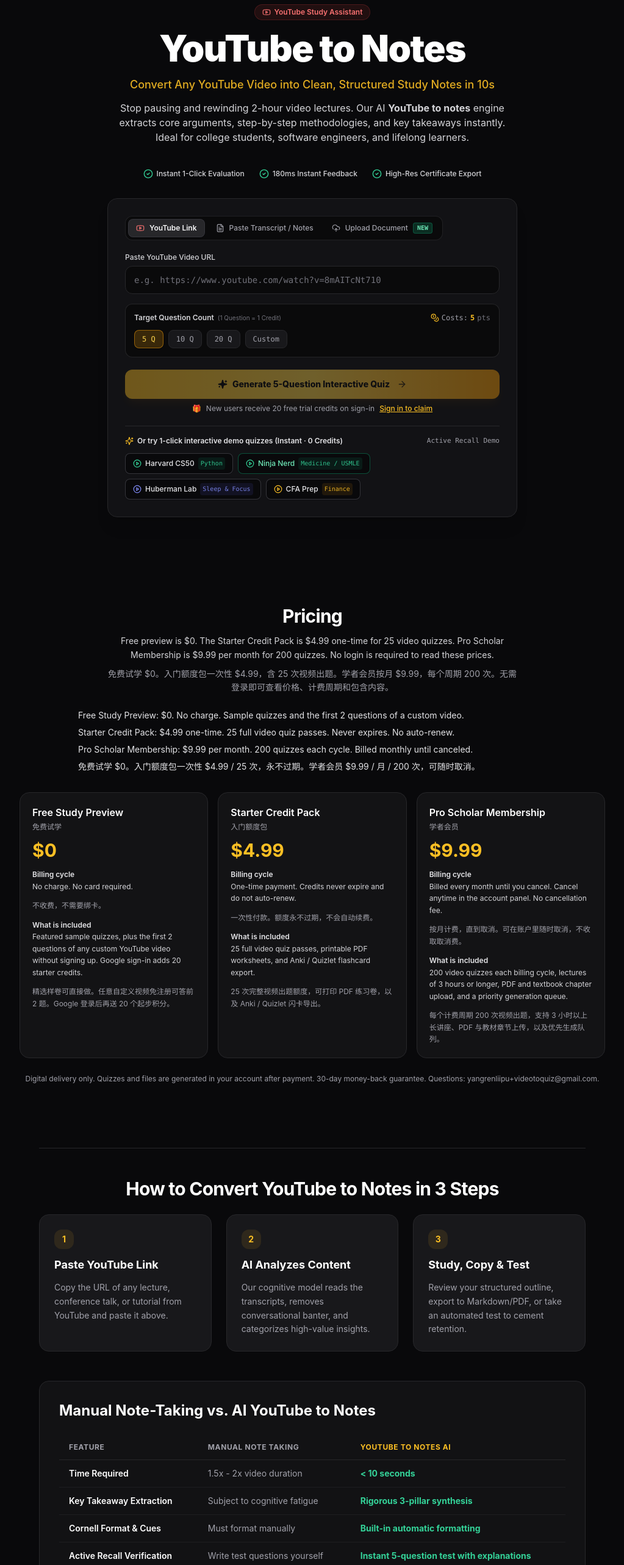
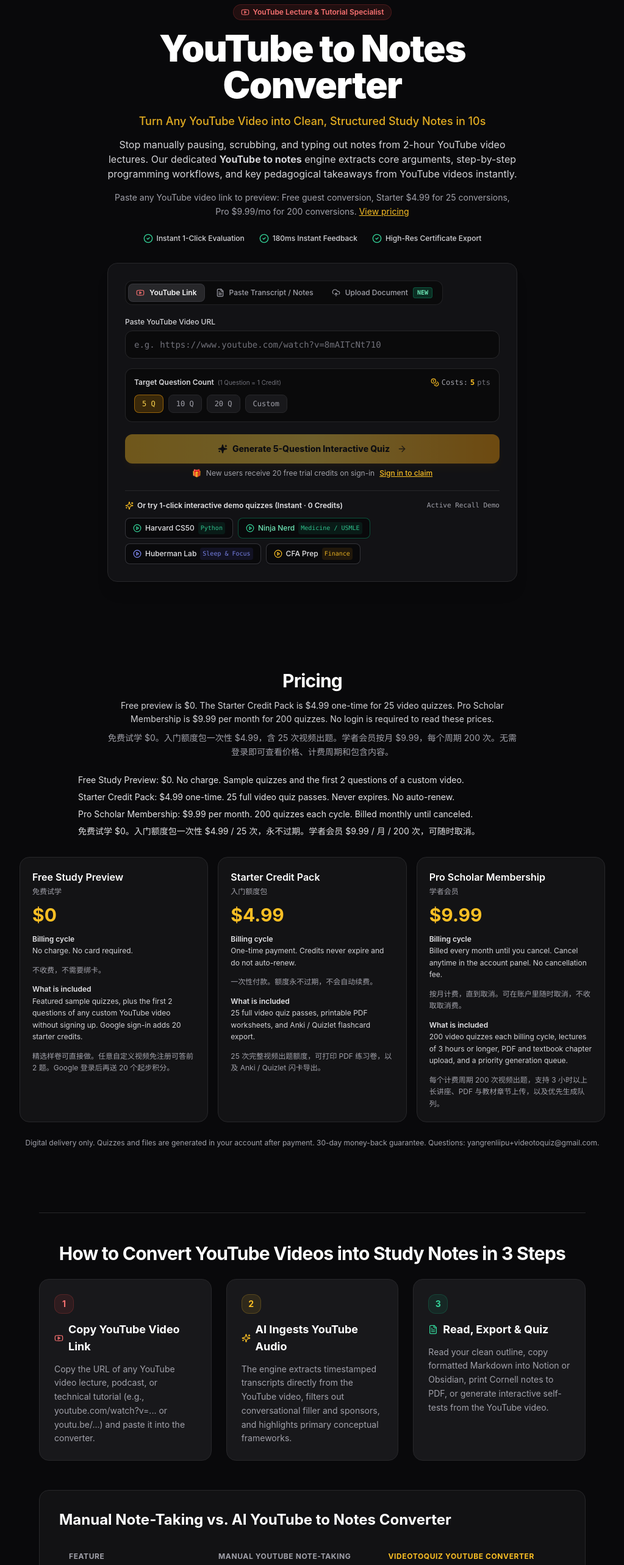
Before and after one commit to yangrenshi/videotoquiz-com, a Next.js app: page /youtube-to-notes in a window 1280 px wide. Shown: the part 120-2686 px from the top of the page at 61% size, without its empty margins (128-1151 px from the left). Built offline with nearby package versions, Linux system fonts and the light colour scheme; no server answers.

Commit message:
feat(seo): differentiate homepage vs youtube-to-notes and add youtube-specific scenarios & faqs

```diff
--- a/src/app/page.tsx
+++ b/src/app/page.tsx
@@ -17,7 +17,7 @@ export default function HomePage() {
         </p>
 
         <p className="text-sm sm:text-base text-zinc-300 max-w-2xl mx-auto leading-relaxed mb-4 font-normal">
-          The fastest AI <strong>video to notes</strong> generator. Convert online lectures, college courses, and tutorial videos into comprehensive study outlines, key takeaways, and printable Cornell notes. Boost exam retention with our automated <strong>video to notes</strong> workflow and active recall quizzes.
+          The fastest AI <strong>video to notes</strong> generator. Convert online lectures, college courses, and tutorial videos into comprehensive study outlines, key takeaways, and printable Cornell notes. Boost exam retention with our automated <strong>video to notes</strong> workflow and active recall quizzes. Looking specifically for YouTube links? Use our dedicated <a href="/youtube-to-notes" className="text-amber-400 underline hover:text-amber-300 font-medium">YouTube to Notes</a> converter.
         </p>
         <p className="text-sm text-zinc-400 max-w-2xl mx-auto leading-relaxed">
           Public pricing, no login required to test: Free study notes preview, Starter $4.99 one-time for 25 conversions, Pro $9.99/mo for 200 conversions.{' '}
--- a/src/app/youtube-to-notes/page.tsx
+++ b/src/app/youtube-to-notes/page.tsx
@@ -3,27 +3,33 @@ import type { Metadata } from 'next';
 import InteractiveQuizSection from '@/components/InteractiveQuizSection';
 import PublicPricingSection from '@/components/PublicPricingSection';
 import Link from 'next/link';
-import { Youtube, CheckCircle2, BookOpen, Sparkles, HelpCircle, ArrowRight } from 'lucide-react';
+import { Youtube, CheckCircle2, BookOpen, Sparkles, HelpCircle, ArrowRight, Clock, ListChecks, FileText } from 'lucide-react';
 
 export const metadata: Metadata = {
-  title: 'YouTube to Notes — Convert YouTube Videos to Study Notes',
-  description: 'Generate structured study notes and summaries from any YouTube video in seconds. Free AI YouTube to notes maker with key takeaways and quiz generator.',
+  title: 'YouTube to Notes — Convert YouTube Videos into Study Notes | VideoToQuiz',
+  description: 'Convert YouTube videos into structured study notes, key takeaways, and flashcards in seconds. Free AI YouTube to notes converter for lectures and tutorials.',
   keywords: [
     'youtube to notes',
-    'youtube video to notes',
-    'convert youtube to notes',
+    'youtube to notes converter',
+    'convert youtube videos to notes',
     'youtube lecture notes generator',
-    'youtube summary notes ai',
-    'ai youtube notes'
+    'youtube video summary notes',
+    'ai youtube notes maker'
   ],
   alternates: {
-    canonical: 'https://videotoquiz.com/youtube-to-notes/',
+    canonical: 'https://videotoquiz.com/youtube-to-notes',
   },
   openGraph: {
-    title: 'YouTube to Notes — Convert YouTube Videos to Study Notes',
-    description: 'Generate structured study notes and summaries from any YouTube video in seconds. Free AI YouTube to notes maker with key takeaways and quiz generator.',
-    url: 'https://videotoquiz.com/youtube-to-notes/',
+    title: 'YouTube to Notes — Convert YouTube Videos into Study Notes | VideoToQuiz',
+    description: 'Convert YouTube videos into structured study notes, key takeaways, and flashcards in seconds. Free AI YouTube to notes converter for lectures and tutorials.',
+    url: 'https://videotoquiz.com/youtube-to-notes',
+    siteName: 'VideoToQuiz',
     type: 'website',
+  },
+  twitter: {
+    card: 'summary_large_image',
+    title: 'YouTube to Notes — Convert YouTube Videos into Study Notes | VideoToQuiz',
+    description: 'Convert YouTube videos into structured study notes, key takeaways, and flashcards in seconds. Free AI YouTube to notes converter for lectures and tutorials.',
   },
 };
 
@@ -34,26 +40,42 @@ export default function YouTubeToNotesPage() {
     mainEntity: [
       {
         '@type': 'Question',
-        name: 'How does the YouTube to notes generator work?',
+        name: 'Do you support YouTube playlists?',
         acceptedAnswer: {
           '@type': 'Answer',
-          text: 'Our AI extracts the lecture transcript and spoken audio from any YouTube video, synthesizes core conceptual models, and generates structured notes with bullet points, timestamps, and key takeaways.',
+          text: 'Yes! You can paste any individual YouTube video link from a playlist to generate immediate study notes. For comprehensive course playlists (such as full MIT OCW or Harvard series), you can convert consecutive YouTube lessons one-by-one to compile a complete semester study notebook.',
         },
       },
       {
         '@type': 'Question',
-        name: 'Can I export the YouTube notes to Markdown or PDF?',
+        name: 'Can it convert YouTube videos longer than 2 hours?',
         acceptedAnswer: {
           '@type': 'Answer',
-          text: 'Yes! You can copy the full notes formatted in Markdown or print/save them directly to a clean PDF document with one click.',
+          text: 'Yes. Our AI engine is specifically built to handle lengthy YouTube video lectures, university seminars, and multi-hour podcast episodes exceeding 2 to 3 hours (such as Huberman Lab or Lex Fridman). It synthesizes the full spoken transcript into organized conceptual chapters.',
         },
       },
       {
         '@type': 'Question',
-        name: 'Do I need to install any Chrome extension to use YouTube to notes?',
+        name: 'Does the YouTube video need existing captions or is speech automatically recognized?',
         acceptedAnswer: {
           '@type': 'Answer',
-          text: 'No installation required. Simply paste the YouTube video link into the box above and your structured study notes are generated in under 10 seconds.',
+          text: 'Our system automatically detects and extracts official creator captions as well as YouTube auto-generated subtitles. If a YouTube video lacks subtitles completely, our backend speech recognition transcribed the audio track, or you can paste the lecture transcript directly into the text tab.',
+        },
+      },
+      {
+        '@type': 'Question',
+        name: 'Can I export notes generated from YouTube videos to Markdown or PDF?',
+        acceptedAnswer: {
+          '@type': 'Answer',
+          text: 'Yes. Once your YouTube video is converted into notes, you can copy the full text as formatted Markdown with one click, download an organized .md file for Obsidian or Notion, or print directly to clean PDF study sheets.',
+        },
+      },
+      {
+        '@type': 'Question',
+        name: 'Do I need to install a browser extension to convert YouTube videos to notes?',
+        acceptedAnswer: {
+          '@type': 'Answer',
+          text: 'No installation or browser extension is required. Simply copy any YouTube video URL from your browser or mobile app, paste it into our input box above, and get structured study notes in under 10 seconds.',
         },
       },
     ],
@@ -66,152 +88,204 @@ export default function YouTubeToNotesPage() {
         dangerouslySetInnerHTML={{ __html: JSON.stringify(faqSchema) }}
       />
 
-      {/* 头部 Hero 区域 */}
+      {/* 头部 Hero 区域 (聚焦 YouTube 平台场景，H1 为指定文案) */}
       <section className="text-center max-w-3xl mx-auto pt-8 pb-6">
         <div className="inline-flex items-center gap-1.5 px-3 py-1 rounded-full text-xs font-semibold bg-red-500/10 text-red-400 border border-red-500/20 mb-4">
           <Youtube className="w-3.5 h-3.5" />
-          <span>YouTube Study Assistant</span>
+          <span>YouTube Lecture &amp; Tutorial Specialist</span>
         </div>
 
         <h1 className="text-4xl sm:text-6xl font-black text-white tracking-tight mb-4">
-          YouTube to Notes
+          YouTube to Notes Converter
         </h1>
 
         <p className="text-base sm:text-lg text-amber-400/90 font-medium max-w-2xl mx-auto mb-3">
-          Convert Any YouTube Video into Clean, Structured Study Notes in 10s
+          Turn Any YouTube Video into Clean, Structured Study Notes in 10s
         </p>
 
         <p className="text-sm sm:text-base text-zinc-300 max-w-2xl mx-auto leading-relaxed mb-4">
-          Stop pausing and rewinding 2-hour video lectures. Our AI <strong>YouTube to notes</strong> engine extracts core arguments, step-by-step methodologies, and key takeaways instantly. Ideal for college students, software engineers, and lifelong learners.
+          Stop manually pausing, scrubbing, and typing out notes from 2-hour YouTube video lectures. Our dedicated <strong>YouTube to notes</strong> engine extracts core arguments, step-by-step programming workflows, and key pedagogical takeaways from YouTube videos instantly.
+        </p>
+
+        <p className="text-sm text-zinc-400 max-w-2xl mx-auto leading-relaxed">
+          Paste any YouTube video link to preview: Free guest conversion, Starter $4.99 for 25 conversions, Pro $9.99/mo for 200 conversions.{' '}
+          <a href="#pricing" className="text-amber-400 underline hover:text-amber-300">View pricing</a>
         </p>
       </section>
 
-      {/* 核心出题与笔记交互插槽 */}
-      <InteractiveQuizSection />
+      {/* 核心出题与笔记交互插槽 (默认渲染 Notes 模式) */}
+      <InteractiveQuizSection initialViewMode="notes" />
 
       {/* 定价区域 */}
       <PublicPricingSection placement="page" />
 
-      {/* 深度图文 & Q-A-D-L 知识库 */}
+      {/* 深度图文 & YouTube 专有场景知识库 */}
       <section className="w-full max-w-4xl mx-auto mt-16 pt-12 border-t border-zinc-800 space-y-12 text-zinc-200">
-        {/* 核心三步转化 */}
+
+        {/* 核心三步转化流程 (完全聚焦 YouTube 链接提取与转换) */}
         <div className="space-y-6">
           <h2 className="text-2xl sm:text-3xl font-bold text-white tracking-tight text-center">
-            How to Convert YouTube to Notes in 3 Steps
+            How to Convert YouTube Videos into Study Notes in 3 Steps
           </h2>
           <div className="grid grid-cols-1 md:grid-cols-3 gap-6">
             <div className="bg-zinc-900 border border-zinc-800 p-6 rounded-2xl space-y-3">
-              <div className="w-8 h-8 rounded-xl bg-amber-400/10 text-amber-400 flex items-center justify-center font-bold text-sm">
+              <div className="w-8 h-8 rounded-xl bg-red-500/10 text-red-400 flex items-center justify-center font-bold text-sm border border-red-500/20">
                 1
               </div>
-              <h3 className="text-lg font-bold text-white">Paste YouTube Link</h3>
+              <h3 className="text-lg font-bold text-white flex items-center gap-2">
+                <Youtube className="w-4 h-4 text-red-400" />
+                Copy YouTube Video Link
+              </h3>
               <p className="text-sm text-zinc-400 leading-relaxed">
-                Copy the URL of any lecture, conference talk, or tutorial from YouTube and paste it above.
+                Copy the URL of any YouTube video lecture, podcast, or technical tutorial (e.g., youtube.com/watch?v=... or youtu.be/...) and paste it into the converter.
               </p>
             </div>
 
             <div className="bg-zinc-900 border border-zinc-800 p-6 rounded-2xl space-y-3">
-              <div className="w-8 h-8 rounded-xl bg-amber-400/10 text-amber-400 flex items-center justify-center font-bold text-sm">
+              <div className="w-8 h-8 rounded-xl bg-amber-400/10 text-amber-400 flex items-center justify-center font-bold text-sm border border-amber-400/20">
                 2
               </div>
-              <h3 className="text-lg font-bold text-white">AI Analyzes Content</h3>
+              <h3 className="text-lg font-bold text-white flex items-center gap-2">
+                <Sparkles className="w-4 h-4 text-amber-400" />
+                AI Ingests YouTube Audio
+              </h3>
               <p className="text-sm text-zinc-400 leading-relaxed">
-                Our cognitive model reads the transcripts, removes conversational banter, and categorizes high-value insights.
+                The engine extracts timestamped transcripts directly from the YouTube video, filters out conversational filler and sponsors, and highlights primary conceptual frameworks.
               </p>
             </div>
 
             <div className="bg-zinc-900 border border-zinc-800 p-6 rounded-2xl space-y-3">
-              <div className="w-8 h-8 rounded-xl bg-amber-400/10 text-amber-400 flex items-center justify-center font-bold text-sm">
+              <div className="w-8 h-8 rounded-xl bg-emerald-500/10 text-emerald-400 flex items-center justify-center font-bold text-sm border border-emerald-500/20">
                 3
               </div>
-              <h3 className="text-lg font-bold text-white">Study, Copy & Test</h3>
+              <h3 className="text-lg font-bold text-white flex items-center gap-2">
+                <FileText className="w-4 h-4 text-emerald-400" />
+                Read, Export &amp; Quiz
+              </h3>
               <p className="text-sm text-zinc-400 leading-relaxed">
-                Review your structured outline, export to Markdown/PDF, or take an automated test to cement retention.
+                Read your clean outline, copy formatted Markdown into Notion or Obsidian, print Cornell notes to PDF, or generate interactive self-tests from the YouTube video.
               </p>
             </div>
           </div>
         </div>
 
-        {/* 为什么选择 YouTube to Notes 对比表 */}
+        {/* 手动记笔记 vs AI YouTube 转笔记对比表 */}
         <div className="bg-zinc-900/60 border border-zinc-800 rounded-2xl p-6 sm:p-8 space-y-6">
           <h2 className="text-xl sm:text-2xl font-bold text-white">
-            Manual Note-Taking vs. AI YouTube to Notes
+            Manual Note-Taking vs. AI YouTube to Notes Converter
           </h2>
           <div className="overflow-x-auto">
             <table className="w-full text-left text-sm border-collapse">
               <thead>
                 <tr className="border-b border-zinc-800 text-zinc-400 text-xs uppercase tracking-wider">
                   <th className="py-3 px-4">Feature</th>
-                  <th className="py-3 px-4 text-zinc-400">Manual Note Taking</th>
-                  <th className="py-3 px-4 text-amber-400 font-bold">YouTube to Notes AI</th>
+                  <th className="py-3 px-4 text-zinc-400">Manual YouTube Note-Taking</th>
+                  <th className="py-3 px-4 text-amber-400 font-bold">VideoToQuiz YouTube Converter</th>
                 </tr>
               </thead>
               <tbody className="divide-y divide-zinc-800/60 text-zinc-300">
                 <tr>
                   <td className="py-3 px-4 font-semibold text-white">Time Required</td>
-                  <td className="py-3 px-4 text-zinc-400">1.5x - 2x video duration</td>
+                  <td className="py-3 px-4 text-zinc-400">1.5x to 2x YouTube video duration</td>
                   <td className="py-3 px-4 text-emerald-400 font-bold">&lt; 10 seconds</td>
                 </tr>
                 <tr>
-                  <td className="py-3 px-4 font-semibold text-white">Key Takeaway Extraction</td>
-                  <td className="py-3 px-4 text-zinc-400">Subject to cognitive fatigue</td>
-                  <td className="py-3 px-4 text-emerald-400 font-bold">Rigorous 3-pillar synthesis</td>
+                  <td className="py-3 px-4 font-semibold text-white">YouTube Timestamp Tracking</td>
+                  <td className="py-3 px-4 text-zinc-400">Manual scrubbing and typing times</td>
+                  <td className="py-3 px-4 text-emerald-400 font-bold">Automated chronological sections</td>
                 </tr>
                 <tr>
-                  <td className="py-3 px-4 font-semibold text-white">Cornell Format & Cues</td>
-                  <td className="py-3 px-4 text-zinc-400">Must format manually</td>
-                  <td className="py-3 px-4 text-emerald-400 font-bold">Built-in automatic formatting</td>
+                  <td className="py-3 px-4 font-semibold text-white">Long YouTube Videos (2h+)</td>
+                  <td className="py-3 px-4 text-zinc-400">Severe cognitive fatigue and skips</td>
+                  <td className="py-3 px-4 text-emerald-400 font-bold">Complete transcript chapter analysis</td>
                 </tr>
                 <tr>
-                  <td className="py-3 px-4 font-semibold text-white">Active Recall Verification</td>
-                  <td className="py-3 px-4 text-zinc-400">Write test questions yourself</td>
-                  <td className="py-3 px-4 text-emerald-400 font-bold">Instant 5-question test with explanations</td>
+                  <td className="py-3 px-4 font-semibold text-white">Cornell Format &amp; Cues</td>
+                  <td className="py-3 px-4 text-zinc-400">Must draw tables manually</td>
+                  <td className="py-3 px-4 text-emerald-400 font-bold">Automated 3-section Cornell layout</td>
+                </tr>
+                <tr>
+                  <td className="py-3 px-4 font-semibold text-white">Self-Assessment Retention</td>
+                  <td className="py-3 px-4 text-zinc-400">Passive re-reading of notes</td>
+                  <td className="py-3 px-4 text-emerald-400 font-bold">1-Click Anki flashcard and quiz export</td>
                 </tr>
               </tbody>
             </table>
           </div>
         </div>
 
-        {/* FAQ 常见问答 */}
+        {/* FAQ 常见问答 (包含 3 条特有的 YouTube 场景解答) */}
         <div className="space-y-6">
           <h2 className="text-2xl font-bold text-white flex items-center gap-2">
             <HelpCircle className="w-6 h-6 text-amber-400" />
-            Frequently Asked Questions
+            YouTube to Notes Frequently Asked Questions
           </h2>
           <div className="space-y-4">
-            <div className="bg-zinc-900 border border-zinc-800 p-5 rounded-xl">
-              <h3 className="font-semibold text-white mb-2">Does this work on long YouTube videos?</h3>
+            <div className="bg-zinc-900 border border-zinc-800 p-5 rounded-xl space-y-2">
+              <h3 className="font-semibold text-white text-base">
+                1. Do you support YouTube playlists?
+              </h3>
               <p className="text-sm text-zinc-400 leading-relaxed">
-                Yes! Our engine can ingest lectures and webinars ranging from 5-minute explainers up to multi-hour conference recordings.
+                Yes! You can paste any individual YouTube video link from a playlist to generate immediate study notes. For comprehensive course playlists (such as full MIT OCW or Harvard series), you can convert consecutive YouTube lessons one-by-one to compile a complete semester study notebook.
               </p>
             </div>
-            <div className="bg-zinc-900 border border-zinc-800 p-5 rounded-xl">
-              <h3 className="font-semibold text-white mb-2">Can I generate Cornell notes from YouTube?</h3>
+
+            <div className="bg-zinc-900 border border-zinc-800 p-5 rounded-xl space-y-2">
+              <h3 className="font-semibold text-white text-base">
+                2. Can it convert YouTube videos longer than 2 hours?
+              </h3>
               <p className="text-sm text-zinc-400 leading-relaxed">
-                Absolutely. Check out our dedicated <Link href="/cornell-notes-generator" className="text-amber-400 underline hover:text-amber-300">Cornell Notes Generator</Link> designed specifically with cue questions and summary blocks.
+                Yes. Our AI engine is specifically built to handle lengthy YouTube video lectures, university seminars, and multi-hour podcast episodes exceeding 2 to 3 hours (such as Huberman Lab or Lex Fridman). It synthesizes the full spoken transcript into organized conceptual chapters.
               </p>
             </div>
-            <div className="bg-zinc-900 border border-zinc-800 p-5 rounded-xl">
-              <h3 className="font-semibold text-white mb-2">How can I review these notes later?</h3>
+
+            <div className="bg-zinc-900 border border-zinc-800 p-5 rounded-xl space-y-2">
+              <h3 className="font-semibold text-white text-base">
+                3. Does the YouTube video need existing captions or is speech automatically recognized?
+              </h3>
               <p className="text-sm text-zinc-400 leading-relaxed">
-                You can download the full notes as Markdown, print as PDF, or export key recall flashcards directly into Anki.
+                Our system automatically detects and extracts official creator captions as well as YouTube auto-generated subtitles. If a YouTube video lacks subtitles completely, our backend speech recognition transcribes the audio track, or you can paste the lecture transcript directly into the text tab.
+              </p>
+            </div>
+
+            <div className="bg-zinc-900 border border-zinc-800 p-5 rounded-xl space-y-2">
+              <h3 className="font-semibold text-white text-base">
+                4. Can I export notes generated from YouTube videos to Markdown or PDF?
+              </h3>
+              <p className="text-sm text-zinc-400 leading-relaxed">
+                Yes. Once your YouTube video is converted into notes, you can copy the full text as formatted Markdown with one click, download an organized .md file for Obsidian or Notion, or print directly to clean PDF study sheets.
+              </p>
+            </div>
+
+            <div className="bg-zinc-900 border border-zinc-800 p-5 rounded-xl space-y-2">
+              <h3 className="font-semibold text-white text-base">
+                5. Do I need to install a browser extension to convert YouTube videos to notes?
+              </h3>
+              <p className="text-sm text-zinc-400 leading-relaxed">
+                No installation or browser extension is required. Simply copy any YouTube video URL from your browser or mobile app, paste it into our input box above, and get structured study notes in under 10 seconds.
               </p>
             </div>
           </div>
         </div>
 
-        {/* 底部内链导航 */}
+        {/* 底部内链导航 (自指与互通，不 canonical 到首页) */}
         <div className="bg-zinc-900/40 border border-zinc-800 rounded-xl p-5 flex flex-col sm:flex-row items-center justify-between gap-4">
           <div>
-            <span className="text-xs uppercase text-zinc-400 font-semibold tracking-wider">Explore More Tools</span>
-            <p className="text-sm text-white font-medium">Looking for structured Cornell templates or generic video notes?</p>
+            <span className="text-xs uppercase text-zinc-400 font-semibold tracking-wider">Explore Related Tools</span>
+            <p className="text-sm text-white font-medium">Looking for general video notes, Cornell formats, or active recall quizzes?</p>
           </div>
-          <div className="flex items-center gap-3">
+          <div className="flex items-center gap-4 flex-wrap">
             <Link
               href="/"
               className="text-xs font-semibold text-zinc-300 hover:text-amber-400 flex items-center gap-1"
             >
-              Video to Notes Home <ArrowRight className="w-3.5 h-3.5" />
+              Video to Notes <ArrowRight className="w-3.5 h-3.5" />
+            </Link>
+            <Link
+              href="/video-to-quiz"
+              className="text-xs font-semibold text-zinc-300 hover:text-amber-400 flex items-center gap-1"
+            >
+              Video to Quiz <ArrowRight className="w-3.5 h-3.5" />
             </Link>
             <Link
               href="/cornell-notes-generator"
--- a/src/components/SeoGeoContentSection.tsx
+++ b/src/components/SeoGeoContentSection.tsx
@@ -372,6 +372,25 @@ export default function SeoGeoContentSection() {
           </Link>
 
           <Link
+            href="/youtube-to-notes"
+            className="group p-5 rounded-2xl bg-gradient-to-b from-red-500/10 to-zinc-900/60 border border-red-500/30 hover:border-red-400 hover:bg-red-500/20 transition-all flex flex-col justify-between"
+          >
+            <div>
+              <div className="text-[11px] font-mono text-red-400 mb-2 font-semibold">YOUTUBE LECTURES</div>
+              <h3 className="text-sm font-bold text-zinc-100 group-hover:text-red-300 transition-colors mb-2">
+                YouTube to Notes
+              </h3>
+              <p className="text-xs text-zinc-400 leading-relaxed">
+                Convert long YouTube videos, university podcasts, and tutorials into structured study notes and summaries in seconds.
+              </p>
+            </div>
+            <div className="mt-4 pt-3 border-t border-red-500/20 text-[11px] font-mono text-red-400 flex items-center justify-between">
+              <span>YouTube to Notes</span>
+              <span className="group-hover:translate-x-1 transition-transform">→</span>
+            </div>
+          </Link>
+
+          <Link
             href="/pricing"
             className="group p-5 rounded-2xl bg-gradient-to-b from-amber-500/10 to-zinc-900/60 border border-amber-500/30 hover:border-amber-400 hover:bg-amber-500/20 transition-all flex flex-col justify-between"
           >
```
